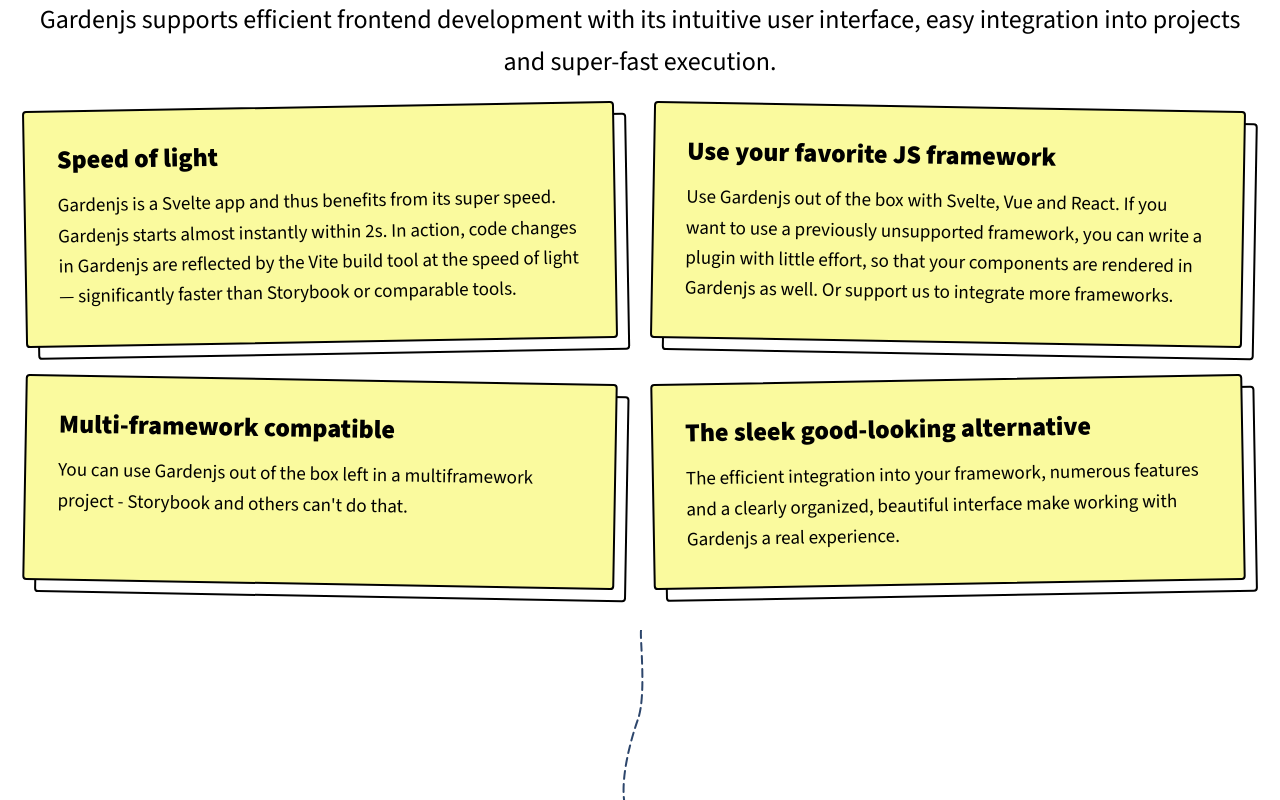
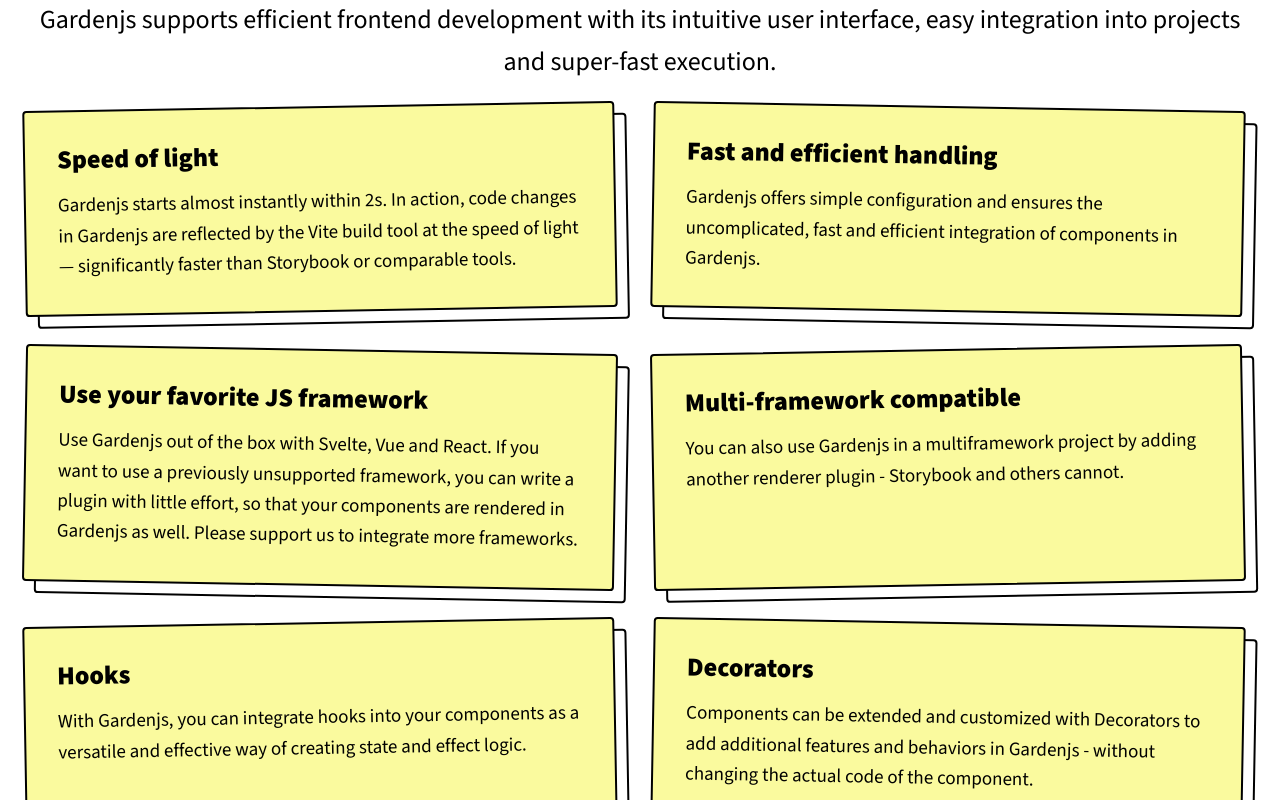
Before and after one commit to gardenjs/docs, a SvelteKit app: page / in a window 1280 px wide. Shown: the part 2220-3020 px from the top of the page. Built offline with nearby package versions, Linux system fonts and the light colour scheme.

Commit message:
add content

```diff
--- a/src/routes/(homepage)/+page.svelte
+++ b/src/routes/(homepage)/+page.svelte
@@ -15,22 +15,42 @@
   const chapter1cards = [
     {
       title:"Speed of light",
-      text:"Gardenjs is a Svelte app and thus benefits from its super speed. Gardenjs starts almost instantly within 2s. In action, code changes in Gardenjs are reflected by the Vite build tool at the speed of light — significantly faster than Storybook or comparable tools." ,
+      text:"Gardenjs starts almost instantly within 2s. In action, code changes in Gardenjs are reflected by the Vite build tool at the speed of light — significantly faster than Storybook or comparable tools." ,
       rotation: 'left',
     },
     {
+      title:"Fast and efficient handling",
+      text:"Gardenjs offers simple configuration and ensures the uncomplicated, fast and efficient integration of components in Gardenjs." ,
+      rotation: 'right',
+    },
+    {
       title:"Use your favorite JS framework",
-      text:"Use Gardenjs out of the box with Svelte, Vue and React. If you want to use a previously unsupported framework, you can write a plugin with little effort, so that your components are rendered in Gardenjs as well. Or support us to integrate more frameworks." ,
+      text:"Use Gardenjs out of the box with Svelte, Vue and React. If you want to use a previously unsupported framework, you can write a plugin with little effort, so that your components are rendered in Gardenjs as well. Please support us to integrate more frameworks." ,
       rotation: 'right',
     },
     {
       title:"Multi-framework compatible",
-      text:"You can use Gardenjs out of the box left in a multiframework project - Storybook and others can't do that." ,
+      text:"You can also use Gardenjs in a multiframework project by adding another renderer plugin - Storybook and others cannot." ,
+      rotation: 'left',
+    },
+    {
+      title: 'Hooks',
+      text: 'With Gardenjs, you can integrate hooks into your components as a versatile and effective way of creating state and effect logic.',
+      rotation: 'left',
+    },
+    {
+      title: 'Decorators',
+      text: 'Components can be extended and customized with Decorators to add additional features and behaviors in Gardenjs - without changing the actual code of the component.',
       rotation: 'right',
     },
     {
       title: 'The sleek good-looking alternative',
       text: 'The efficient integration into your framework, numerous features and a clearly organized, beautiful interface make working with Gardenjs a real experience.',
+      rotation: 'right',
+    },
+    {
+      title: 'Open source and free',
+      text: 'Gardenjs is open source and can be used free of charge. We are of course still happy to receive support.',
       rotation: 'left',
     }
   ]
@@ -74,26 +94,26 @@
     },
     {
       title: 'Make a donation',
-      text: 'A donation model is planned if Gardenjs is well received. A list of possible features can be found in the documentation. Please contact us if you would like to have one of the features integrated as soon as possible.',
+      text: 'A donation and sponsoring model is planned if Gardenjs is well received. A list of possible future features can be found in the documentation. Please contact us if you would like to sponsor one of the features.',
       rotation: 'right',
     }
   ]
   const accordionItems = [
     {
       label: 'Why have we developed another storybook?',
-      content: '<p>We started developing Gardenjs for two reasons: Storybook was clearly too slow and we wanted to get to know Svelte better. First, we used Gardenjs for our own projects and finally released it as open source because it does some things better than alternative tools. As users of open source software, we now have the opportunity to give something back.</p>'
+      content: '<p>We developed Gardenjs for two reasons: Firstly, Storybook was clearly too slow and a bit too cluttered for us, and secondly, we were enthusiastic about Svelte and wanted to get to know the framework better with an example project. We initially used Gardenjs for our own projects, but since it does some things better than alternative tools, we have now released it. As enthusiastic users of open source software, this gives us the opportunity to give something back.</p>'
     },
     {
       label: 'Why is Gardenjs better than the alternatives around Storybook?',
-      content: '<p>The question is provocative and of course each tool has its own advantages and disadvantages. Certainly, the top dog also covers many features that are not or not yet integrated in Gardenjs. Gardenjs is definitely much faster and leaner. In our opinion, "stories" can be created more efficiently with Gardenjs and the option to work with decorators is more flexible. Gardenjs also looks better ;) Much is a matter of taste, form your own opinion - we look forward to your feedback.</p>'
+      content: '<p>The question is provocative and of course each tool has its own advantages and disadvantages. Certainly, the top dog also covers many features that are not or not yet integrated in Gardenjs. But Gardenjs is definitely much faster and leaner. In our opinion, "stories" can be created more efficiently with Gardenjs, the handling is smoother and the option to work with decorators is more flexible. In addition, Gardenjs is multiframework-compatible, unlike Strorybook. And of course Gardenjs looks much better ;) Much is a matter of taste, form your own opinion - we look forward to your feedback.</p>'
     },
     {
       label: 'What is the business model of Gardenjs?',
-      content: '<p>We have developed Gardenjs for our own development work. We do not see a market for a paid version or paid functions. However, we would appreciate help with the further maintenance and integration of new functions. If Gardenjs is accepted, we will also consider a sponsoring or donation program.</p>'
+      content: '<p>We have developed Gardenjs for our own development work. We do not see a market for a paid version or paid functions. Of course, we would appreciate help with the further maintenance and integration of new functions. If Gardenjs is accepted, we will also consider a sponsoring and donation program.</p>'
     },
     {
       label: 'Is Gardenjs being actively developed?',
-      content: '<p>We will actively maintain Gardenjs, as we use Gardenjs in many of our projects. Gardenjs is relatively easy to maintain. Whether and how actively we will work through the roadmap (see Docs) depends on our own needs for Gardenjs and to a large extent on how well Gardenjs is accepted and how much support we receive.</p>'
+      content: '<p>We will actively maintain Gardenjs, as we use Gardenjs in many of our projects. Gardenjs is relatively easy to maintain. Whether and how actively we will work through the <a href="/docs/roadmap">roadmap</a> depends on our own needs for Gardenjs and to a large extent on how well Gardenjs is accepted and how much support we receive.</p>'
     },
     {
       label: 'Do you have further questions or is there something on your mind?',
```
